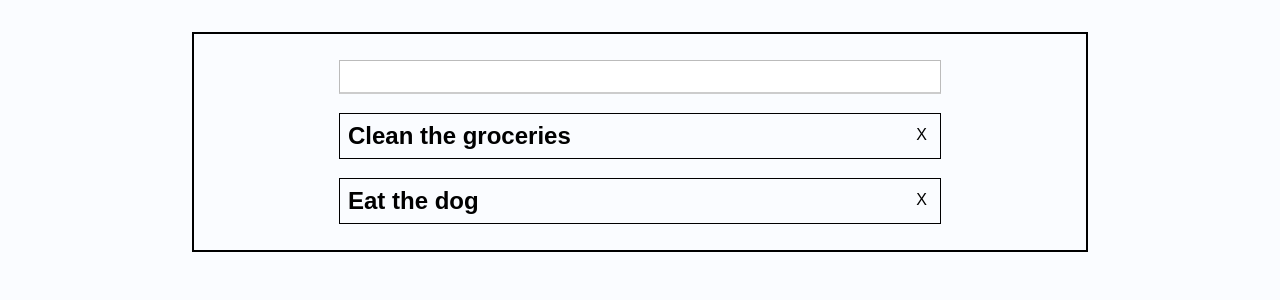
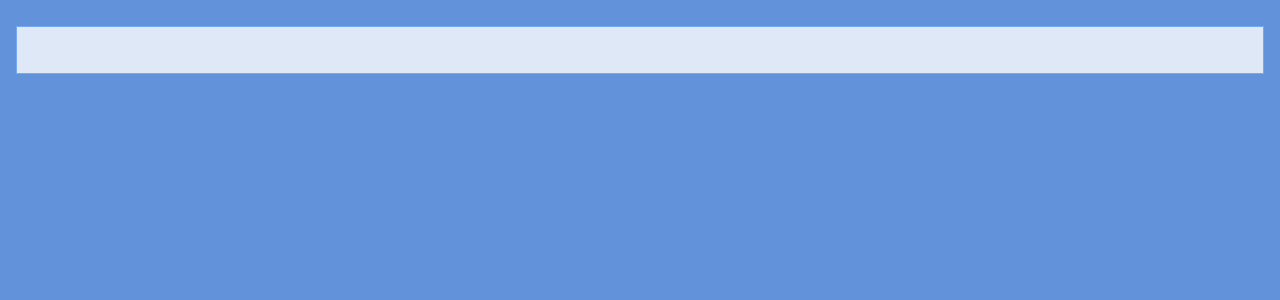
Before and after one commit to Jordan-Rowland/react-todo, a React (Create React App) app: page / in a window 1280 px wide. Shown: the top 300 px of the page. Built offline with nearby package versions, Linux system fonts and the light colour scheme.

Commit message:
small UI updates, ads edit todo function

```diff
--- a/src/App.jsx
+++ b/src/App.jsx
@@ -1,5 +1,6 @@
 import React from "react";
 import TodoList from "./TodoList.jsx";
+// import Header from "./Header.jsx";
 
 
 function App() {
--- a/src/TodoItem.jsx
+++ b/src/TodoItem.jsx
@@ -1,11 +1,20 @@
 import React from "react";
 
 function TodoItem(props) {
+
+  function handleClickDelete() {
+    props.onDelete(props.title)
+  }
+
+  function handleClickEdit(e) {
+    props.onEdit(props.title, e)
+  }
+
   return(
     <div className="todo-item">
-      <h2>{props.title}</h2>
-      <span className="delete-icon" onClick={() => props.deleteTodo(props.title)}>
-        X
+      <h2 onClick={handleClickEdit}>{props.title}</h2>
+      <span className="delete-icon" onClick={handleClickDelete}>
+        √
       </span>
     </div>
   );
--- a/src/TodoList.jsx
+++ b/src/TodoList.jsx
@@ -4,21 +4,43 @@ import TodoItem from "./TodoItem.jsx";
 
 function TodoList() {
   const [todoInput, setTodoInput] = useState("")
-  const [todos, setTodos] = useState(["Clean the groceries", "Eat the dog"])
+  const [editedTodoInput, setEditedTodoInput] = useState("")
+  const [todos, setTodos] = useState([])
+
+  // if (localStorage.getItem('todos') !== null) {
+  //   setTodos(localStorage.getItem('todos').split(","));
+  //   console.log(localStorage.getItem('todos'));
+  // }
+
 
   function handleChange(e) {
     setTodoInput(e.target.value);
   }
 
-  function checkSubmit(e) {
-    if (e.key === "Enter") {
-      setTodos(prevTodos => [...prevTodos, todoInput])
-      setTodoInput("");
+  function submitTodo(e) {
+    const updatedTodoIndex = todos.findIndex(text => text === editedTodoInput)
+    if (e.key === "Enter" && todoInput) {
+      if (!editedTodoInput) {
+        setTodos(prevTodos => [...prevTodos, todoInput])
+        setTodoInput("");
+        // localStorage.setItem('todos', [todoInput])
+      } else {
+        const updatedTodos = [...todos]
+        updatedTodos[updatedTodoIndex] = todoInput
+        setTodos(prevState => updatedTodos)
+        setTodoInput("")
+        setEditedTodoInput("")
+      }
     }
   }
 
-  function removeTodo(todoText) {
+  function deleteTodo(todoText) {
     setTodos(prevTodos => prevTodos.filter(todo => todo !== todoText))
+  }
+
+  function editTodo(todoText) {
+    setTodoInput(todoText)
+    setEditedTodoInput(todoText)
   }
 
   const todoItems = todos.map(todo => {
@@ -26,7 +48,8 @@ function TodoList() {
       <TodoItem
         key={todo}
         title={todo}
-        deleteTodo={removeTodo}
+        onDelete={deleteTodo}
+        onEdit={editTodo}
       />
     )
   })
@@ -37,7 +60,7 @@ function TodoList() {
         className="todo-input"
         type="text"
         onChange={handleChange}
-        onKeyDown={checkSubmit}
+        onKeyDown={submitTodo}
         value={todoInput}
       />
       {todoItems}
--- a/src/index.css
+++ b/src/index.css
@@ -6,25 +6,39 @@
 }
 
 body {
-  background: hsl(220, 100%, 99%);
-  /* background: hsl(215, 44%, 16%); */
+  /* background: hsl(220, 100%, 99%); */
+  background: hsl(216, 62%, 62%);
 }
 
+/* .header {
+  background-image: url("./header.png");
+  background-image: url("./header2.jpg");
+  background-position: center;
+  height: 18rem;
+} */
+
 .todo-container {
-  width: 70%;
+  /* width: 70%; */
   display: flex;
   flex-direction: column;
-  margin: 2rem auto;
-  border: 2px solid black;
+  /* margin: 2rem auto; */
+  /* border: 2px solid red; */
   padding: 1rem;
-  align-items: center;
+  /* align-items: ; */
+  /* justify-content: space-evenly; */
+  height: 100vh;
 }
 
 .todo-input {
-  width: 70%;
+  /* width: 70%; */
+  width: 100%;
+  height: 1.5em;
   margin: .6rem auto;
-  border: .02px solid #bbb;
-  border-bottom: 2px solid #ccc;
+  border: .02px solid hsl(215, 82%, 70%);
+  /* border-bottom: 2px solid #ccc; */
+  /* box-shadow: 4px 4px 3px 0px #4a4d52; */
+  background: hsl(216, 63%, 92%);
+  font-size: 2rem;
   padding: 0.5rem;
 }
 
@@ -33,20 +47,28 @@ body {
 }
 
 .todo-item {
-  width: 70%;
+  width: 100%;
   display: flex;
   margin: .6rem auto;
+  box-shadow: 2px 2px 2px .05px #4a4d52;
   border: 1px solid black;
-  padding: 0.5rem;
+  border-radius: 1rem;
+  padding: 0.8rem;
+  background: hsl(0, 0%, 93%);
   justify-content: center;
 }
 
 .delete-icon {
   margin-left: auto;
-  margin-top: 4px;
+  margin-top: 3px;
   padding: 0 5px;
+  font-size: 1.4rem;
 }
 
 .delete-icon:hover {
   cursor: pointer;
 }
+
+@media (min-width: 40rem) {
+
+}
```
Also changed, not shown: src/Header.jsx (added, +15 -0 lines), src/header.png (added), 1 other file (tests, documents, lock files or other folders).
